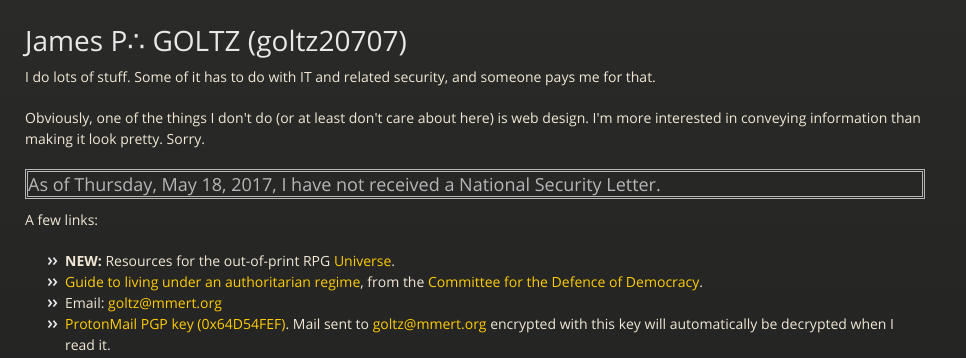
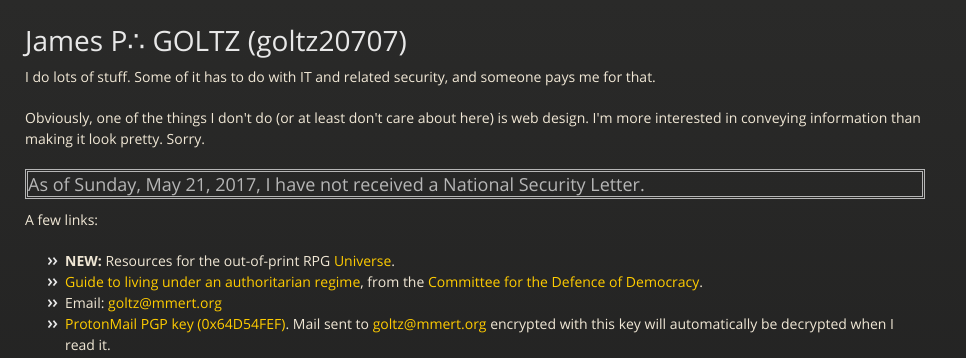
Before and after one commit to goltz20707/goltz20707.github.io, a Jekyll site: the page built from index.html, in a window 1280 px wide. Shown: the top 358 px of the page, without its empty margins (0-966 px from the left). Built offline with Jekyll 4.4.1, drawn with Linux system fonts in a browser that asks for light colours.

Commit message:
daily update

```diff
--- a/_includes/nsl.html
+++ b/_includes/nsl.html
@@ -4,6 +4,6 @@ date '+%A, %B %e, %Y,'
 
 <h3 style="border: double">As of
 
-Thursday, May 18, 2017,
+Sunday, May 21, 2017,
 
 I have not received a National Security Letter.</h3>
```
